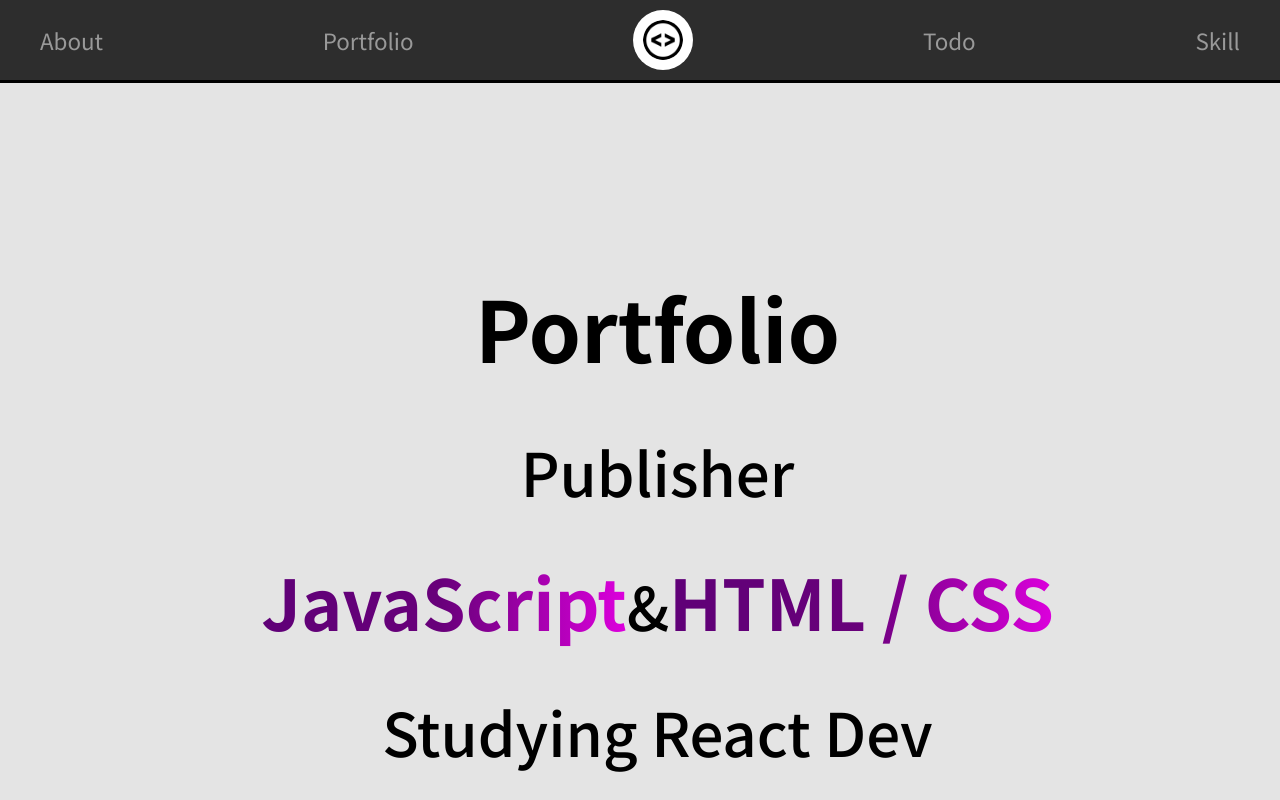
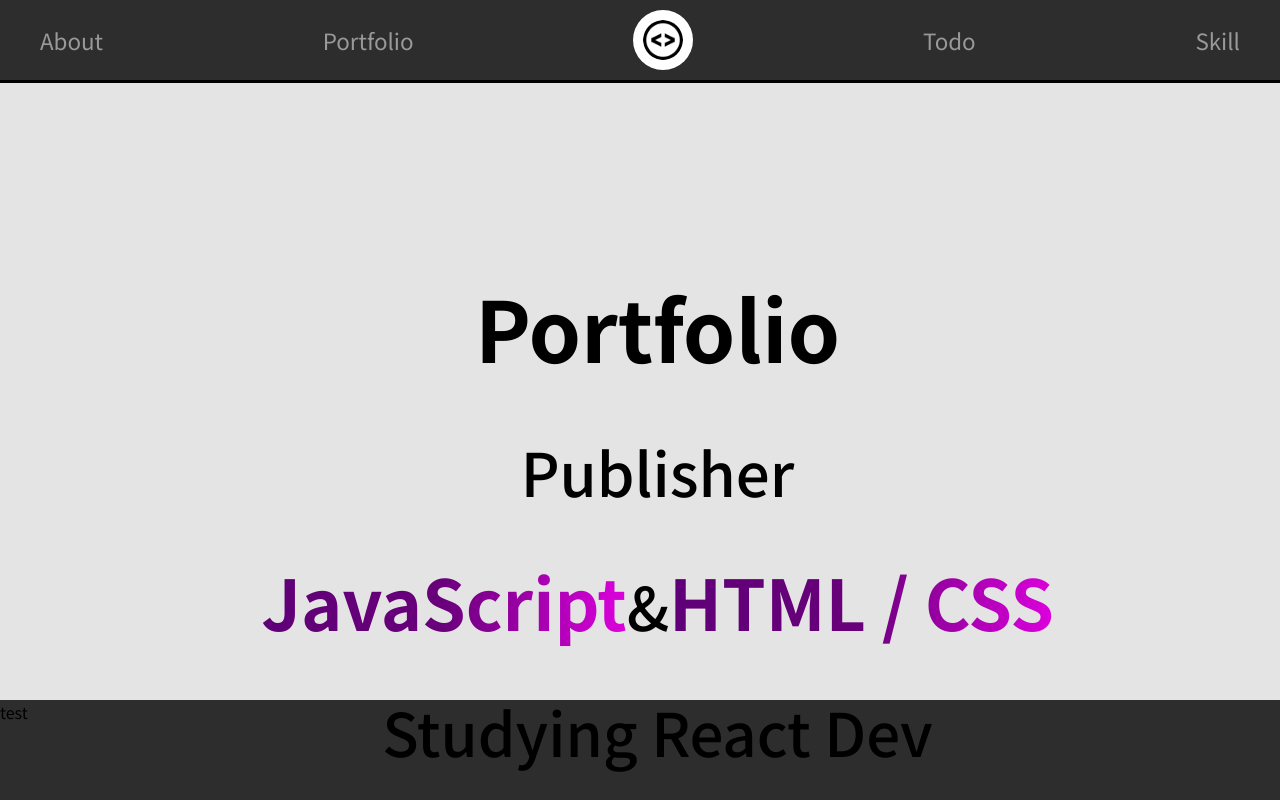
Before and after one commit to Kimminguk-kor/Kimminguk_react_code, a React (Create React App) app: page / in a window 1280 px wide. Shown: the top 800 px of the page. Built offline with nearby package versions, Linux system fonts and the light colour scheme.

Commit message:
appcss_footer_adjust

```diff
--- a/src/App.css
+++ b/src/App.css
@@ -120,4 +120,8 @@ header>.innerBox{
 footer{
   background: rgba(0, 0, 0, 0.8);
   height: 100px;
+  width:100%;
+  bottom:0;
+  left:0;
+  position: absolute;
 }
```
